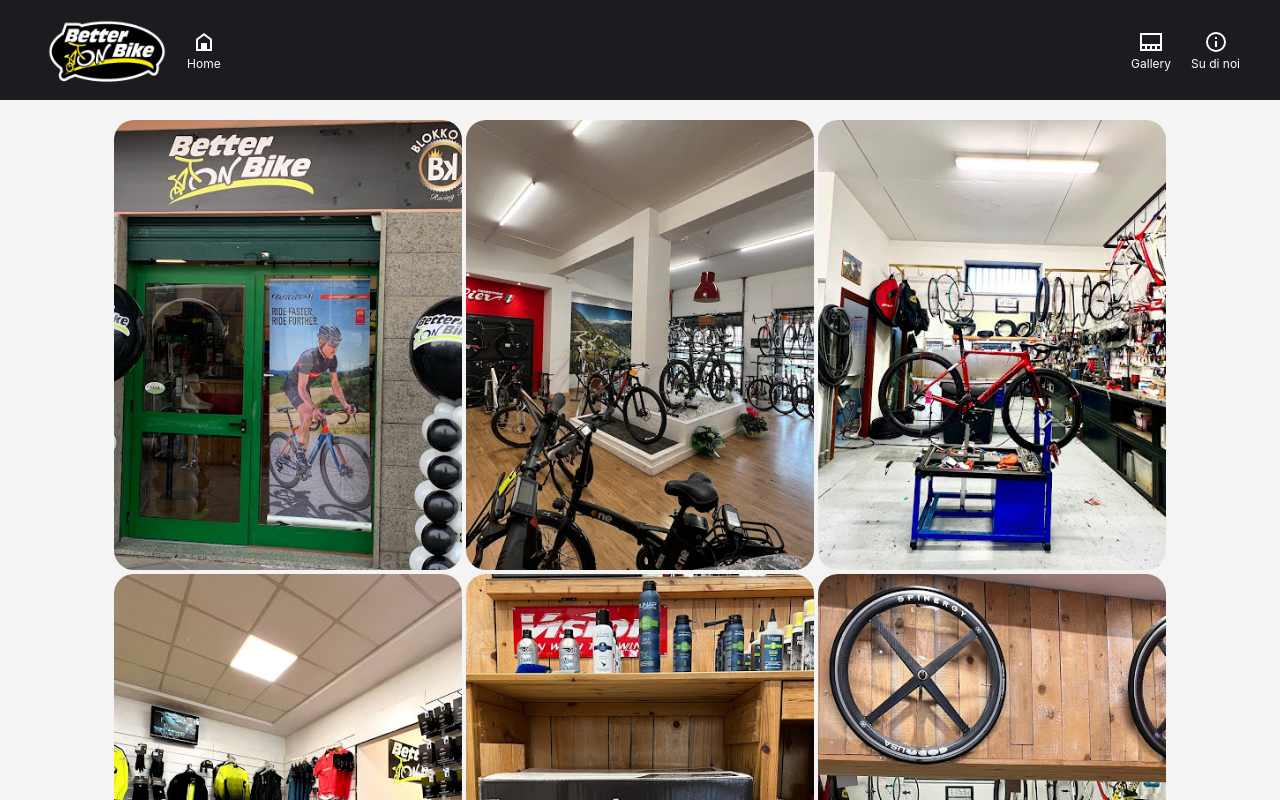
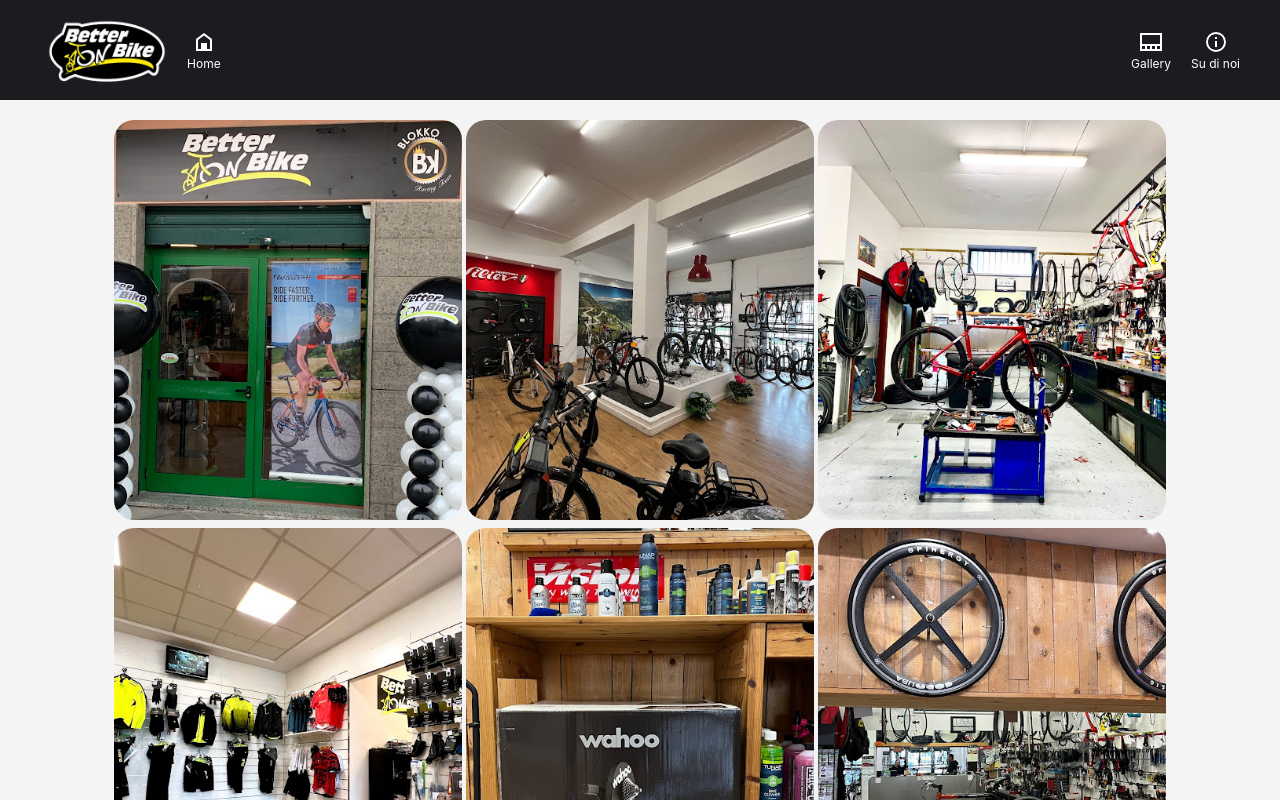
Before and after one commit to lozarlo/better-on-bike-prj, a React (Vite) app: page /gallery in a window 1280 px wide. Shown: the top 800 px of the page. Built offline with nearby package versions, Linux system fonts and the light colour scheme.

Commit message:
Modified gallery.scss

```diff
--- a/src/app/components/card/card.jsx
+++ b/src/app/components/card/card.jsx
@@ -3,7 +3,7 @@ import "../../../styles/main.css";
 
 function Card(props) {
   const [hoveredIndex, setHoveredIndex] = useState();
-  const [notHoveredClass, setNotHoveredClass] = useState();
+  const [notHoveredClass, setNotHoveredClass] = useState("");
 
   const handleMouseHover = (index) => {
     setHoveredIndex(index);
--- a/src/app/pages/gallery/_gallery.scss
+++ b/src/app/pages/gallery/_gallery.scss
@@ -14,13 +14,16 @@
 .gallery-card-wrapper {
   width: 80%;
   border-radius: 20px;
-  img {
+
+  .gallery-img {
     transition: transform 0.3s ease-in-out, filter 0.3s ease-in-out;
+    height:400px;
+    border-radius: 20px;
+    object-fit:cover;
   }
 
   @media screen and (min-width: 900px) {
     width: 30%;
-    height: 450px;
   }
 }
 
--- a/src/styles/main.css
+++ b/src/styles/main.css
@@ -169,7 +169,6 @@ body {
 .gallery-img {
   width: 100%;
   height: 100%;
-  border-radius: 20px;
   -o-object-fit: cover;
      object-fit: cover;
 }
@@ -708,13 +707,16 @@ span {
   width: 80%;
   border-radius: 20px;
 }
-.gallery-card-wrapper img {
+.gallery-card-wrapper .gallery-img {
   transition: transform 0.3s ease-in-out, filter 0.3s ease-in-out;
+  height: 400px;
+  border-radius: 20px;
+  -o-object-fit: cover;
+     object-fit: cover;
 }
 @media screen and (min-width: 900px) {
   .gallery-card-wrapper {
     width: 30%;
-    height: 450px;
   }
 }
 
--- a/src/styles/scss/components/_img.scss
+++ b/src/styles/scss/components/_img.scss
@@ -7,6 +7,5 @@
 .gallery-img {
   width: 100%;
   height: 100%;
-  border-radius: 20px;
   object-fit: cover;
 }
```
Also changed, not shown: 1 other file (tests, documents, lock files or other folders).
